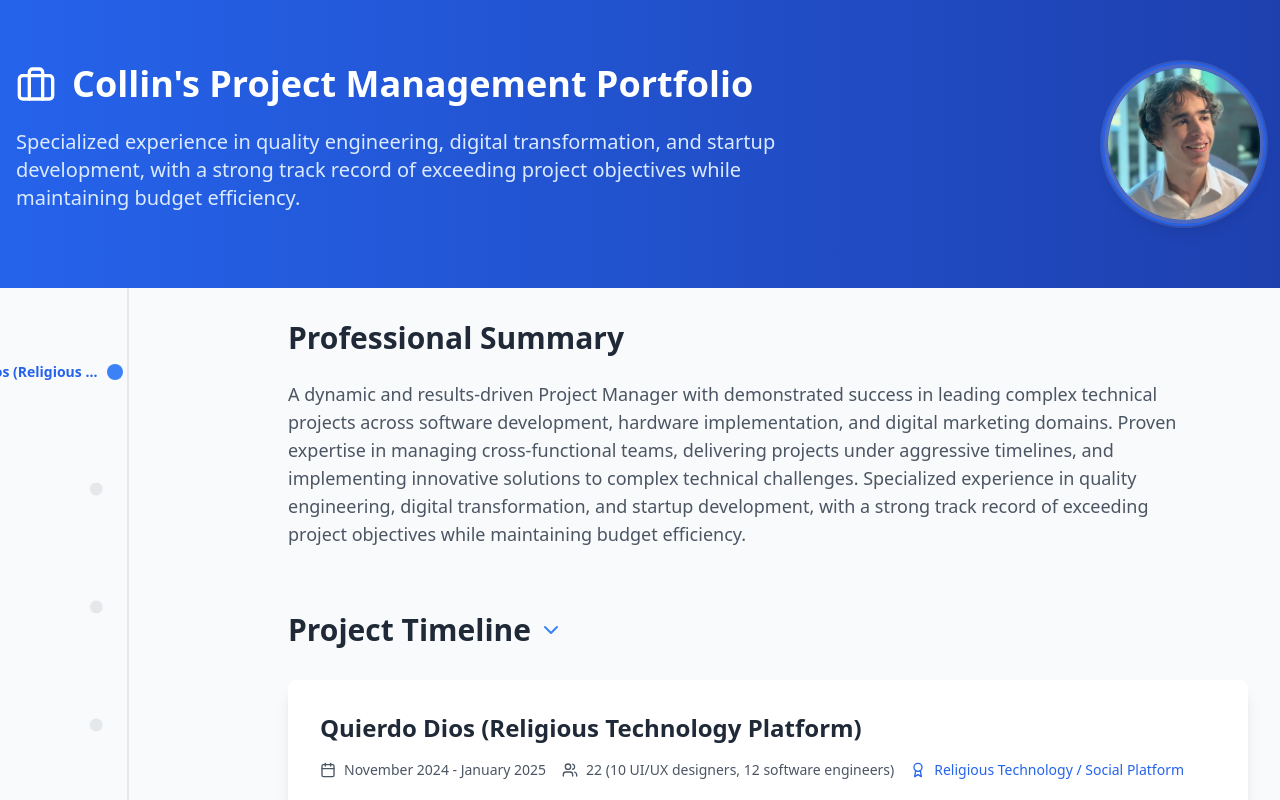
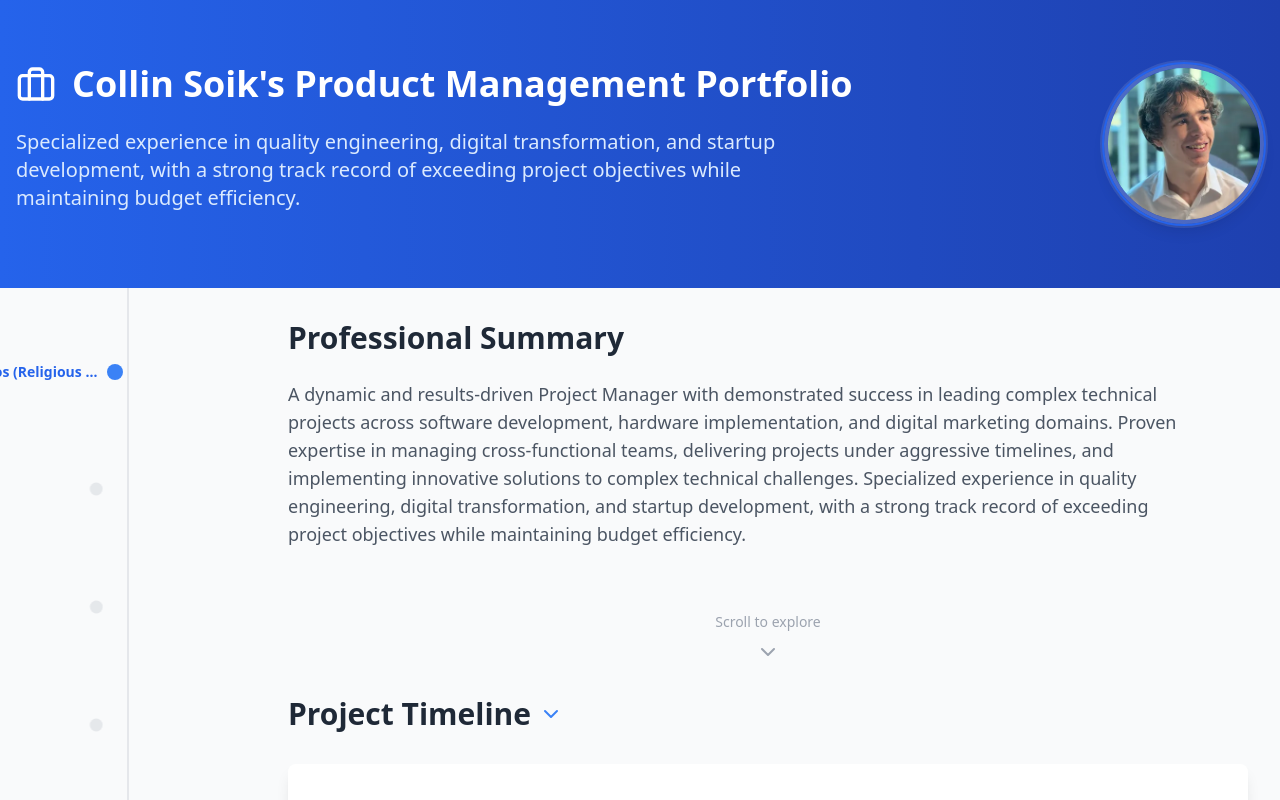
Before and after one commit to collinsoik/PMportfolio, a React (Vite) app: page / in a window 1280 px wide. Shown: the top 800 px of the page. Built offline with nearby package versions, Linux system fonts and the light colour scheme.

Commit message:
added in the more user friendly version of the project section and changed the header text

```diff
--- a/src/App.tsx
+++ b/src/App.tsx
@@ -36,8 +36,19 @@ function App() {
       }
     );
 
-    projectRefs.current.forEach((ref) => {
-      if (ref) observer.observe(ref);
+    projectRefs.current.forEach((ref, index) => {
+      if (ref) {
+        observer.observe(ref);
+        // Automatically show the first project
+        if (index === 0) {
+          ref.classList.add('opacity-100', 'translate-y-0');
+          ref.classList.remove('opacity-0', 'translate-y-4');
+          const timelinePoint = document.querySelector('[data-project-index="0"]');
+          if (timelinePoint) {
+            timelinePoint.classList.add('active');
+          }
+        }
+      }
     });
 
     return () => observer.disconnect();
@@ -62,6 +73,13 @@ function App() {
               A dynamic and results-driven Project Manager with demonstrated success in leading complex technical projects across software development, hardware implementation, and digital marketing domains. Proven expertise in managing cross-functional teams, delivering projects under aggressive timelines, and implementing innovative solutions to complex technical challenges. Specialized experience in quality engineering, digital transformation, and startup development, with a strong track record of exceeding project objectives while maintaining budget efficiency.
             </p>
           </section>
+
+          <div className="flex justify-center mb-8">
+            <div className="scroll-indicator flex flex-col items-center text-gray-400">
+              <span className="text-sm mb-2">Scroll to explore</span>
+              <ChevronDown className="w-6 h-6" />
+            </div>
+          </div>
 
           {/* Projects Timeline */}
           <section className="mb-12 md:mb-16">
--- a/src/components/Header.tsx
+++ b/src/components/Header.tsx
@@ -10,7 +10,7 @@ const Header = () => {
           <div className="text-center md:text-left">
             <div className="flex items-center gap-4 mb-6 justify-center md:justify-start">
               <Briefcase className="w-8 h-8 md:w-10 md:h-10" />
-              <h1 className="text-3xl md:text-4xl font-bold">Collin's Project Management Portfolio</h1>
+              <h1 className="text-3xl md:text-4xl font-bold">Collin Soik's Product Management Portfolio</h1>
             </div>
             <p className="text-lg md:text-xl text-blue-100 max-w-3xl">
               Specialized experience in quality engineering, digital transformation, and startup development,
```
